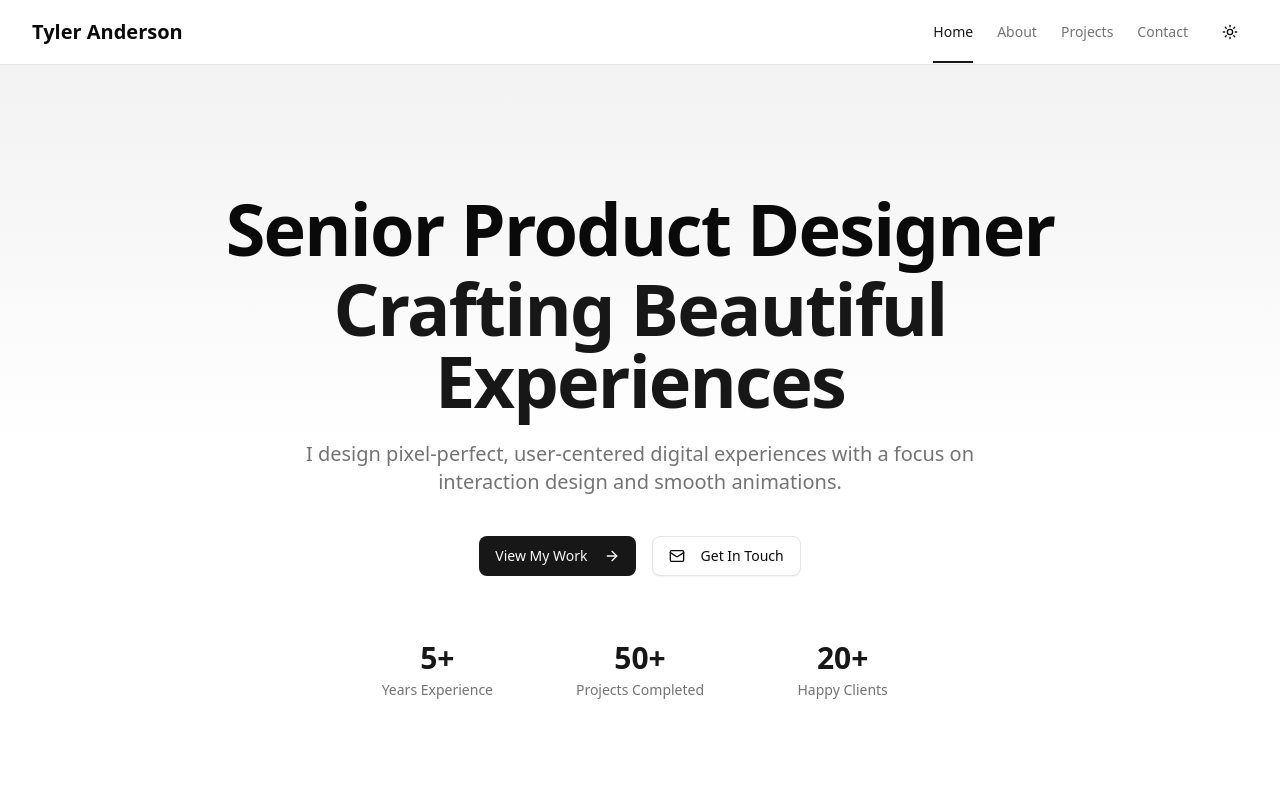
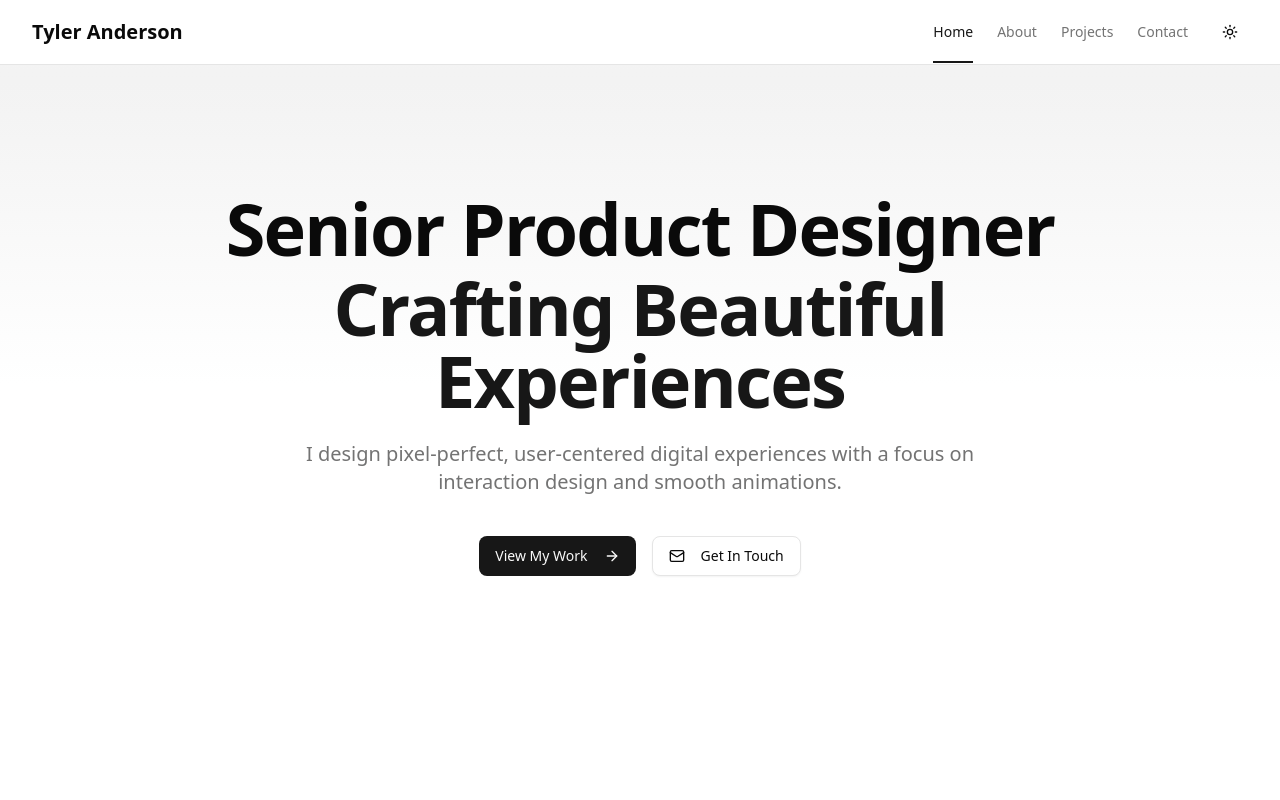
Before and after one commit to TylerFAnderson/portfolio, a Next.js app: page / in a window 1280 px wide. Shown: the top 800 px of the page. Built offline with nearby package versions, Linux system fonts and the light colour scheme.

Commit message:
Remove stats section from hero - doesn't fit career path

```diff
--- a/src/components/sections/hero-section.tsx
+++ b/src/components/sections/hero-section.tsx
@@ -46,30 +46,6 @@ export function HeroSection() {
               </Button>
             </div>
           </FadeIn>
-
-          {/* Stats */}
-          <FadeIn direction="up" delay={0.4}>
-            <div className="mt-16 grid grid-cols-3 gap-8 max-w-xl mx-auto">
-              <div>
-                <div className="text-3xl font-bold text-primary">5+</div>
-                <div className="text-sm text-muted-foreground mt-1">
-                  Years Experience
-                </div>
-              </div>
-              <div>
-                <div className="text-3xl font-bold text-primary">50+</div>
-                <div className="text-sm text-muted-foreground mt-1">
-                  Projects Completed
-                </div>
-              </div>
-              <div>
-                <div className="text-3xl font-bold text-primary">20+</div>
-                <div className="text-sm text-muted-foreground mt-1">
-                  Happy Clients
-                </div>
-              </div>
-            </div>
-          </FadeIn>
         </div>
       </div>
     </section>
```
